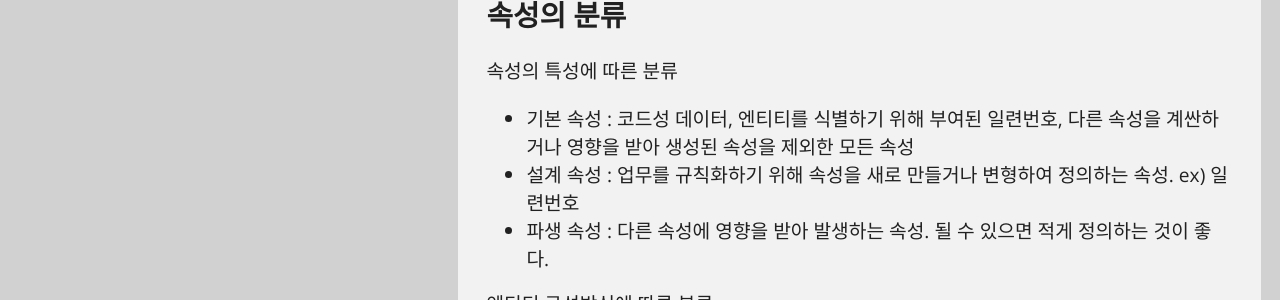
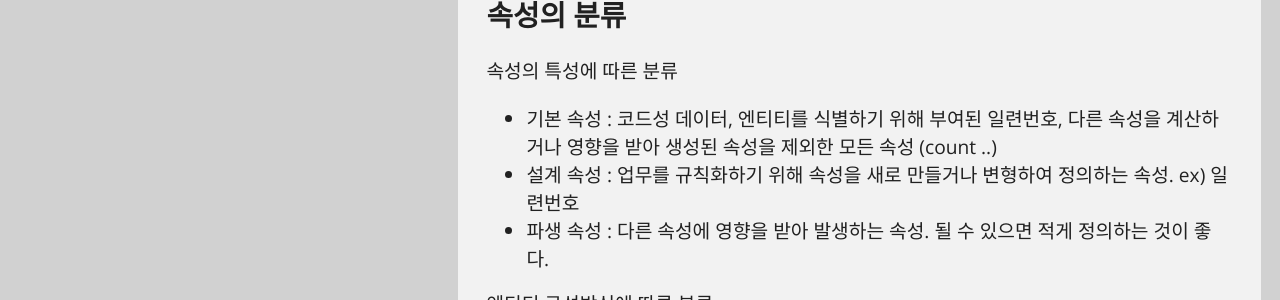
Before and after one commit to kdsr2z0/kdsr2z0.github.io, a Jekyll site: the page built from _posts/2015-05-10-attribute.md, in a window 1280 px wide. Shown: the part 700-1000 px from the top of the page. Built offline with Jekyll 4.4.1, drawn with Linux system fonts in a browser that asks for light colours; Markdown is read by kramdown in place of the engine named in the settings; comment, search, counter and statistics services are not loaded.

Commit message:
오타 수정

```diff
--- a/_posts/2015-05-10-attribute.md
+++ b/_posts/2015-05-10-attribute.md
@@ -27,7 +27,7 @@ shortUrl:
 ----------------
 속성의 특성에 따른 분류
 
-* 기본 속성 : 코드성 데이터, 엔티티를 식별하기 위해 부여된 일련번호, 다른 속성을 계싼하거나 영향을 받아 생성된 속성을 제외한 모든 속성
+* 기본 속성 : 코드성 데이터, 엔티티를 식별하기 위해 부여된 일련번호, 다른 속성을 계산하거나 영향을 받아 생성된 속성을 제외한 모든 속성 (count ..)
 * 설계 속성 : 업무를 규칙화하기 위해 속성을 새로 만들거나 변형하여 정의하는 속성. ex) 일련번호
 * 파생 속성 : 다른 속성에 영향을 받아 발생하는 속성. 될 수 있으면 적게 정의하는 것이 좋다.
 
```
Also changed, not shown: _posts/2015-05-10-dataModeling.md (+1 -1 lines).
